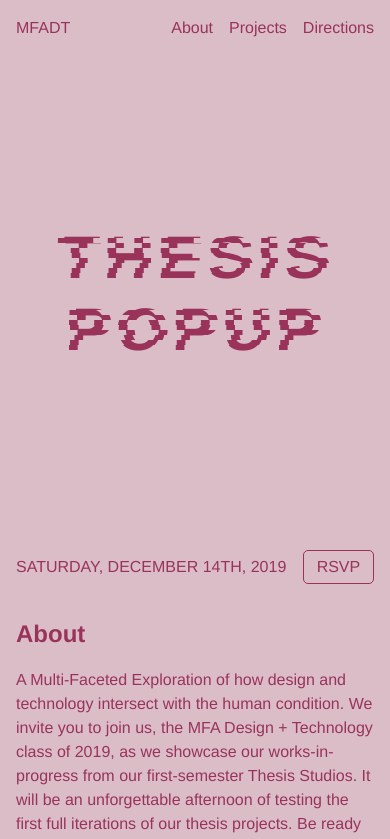
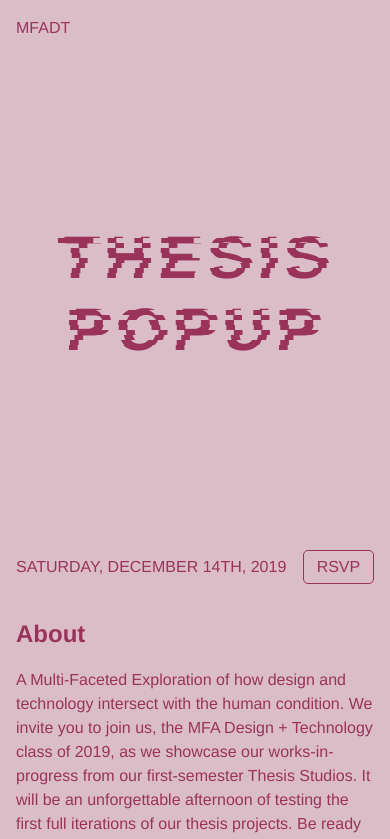
Before and after one commit to zachkrall/mfadt-thesis-popup-2019, a Vue app: page / in a window 390 px wide. Shown: the top 839 px of the page. Built offline with nearby package versions, Linux system fonts and the light colour scheme.

Commit message:
hide nav on mobile

```diff
--- a/src/ui/Nav.vue
+++ b/src/ui/Nav.vue
@@ -3,7 +3,7 @@
     <div>
       <a href="#" v-on:click="scroll">{{ title }}</a>
     </div>
-    <div>
+    <div class="hide-on-mobile">
       <a href="#about" v-on:click="scroll">About</a>
       <a href="#projects" v-on:click="scroll">Projects</a>
       <a href="#directions" v-on:click="scroll">Directions</a>
@@ -63,6 +63,11 @@ export default {
 </script>
 
 <style scoped>
+@media screen and (max-width: 500px){
+  .hide-on-mobile{
+    display:none;
+  }
+}
 nav{
   z-index:999999;
   position:fixed;
```
